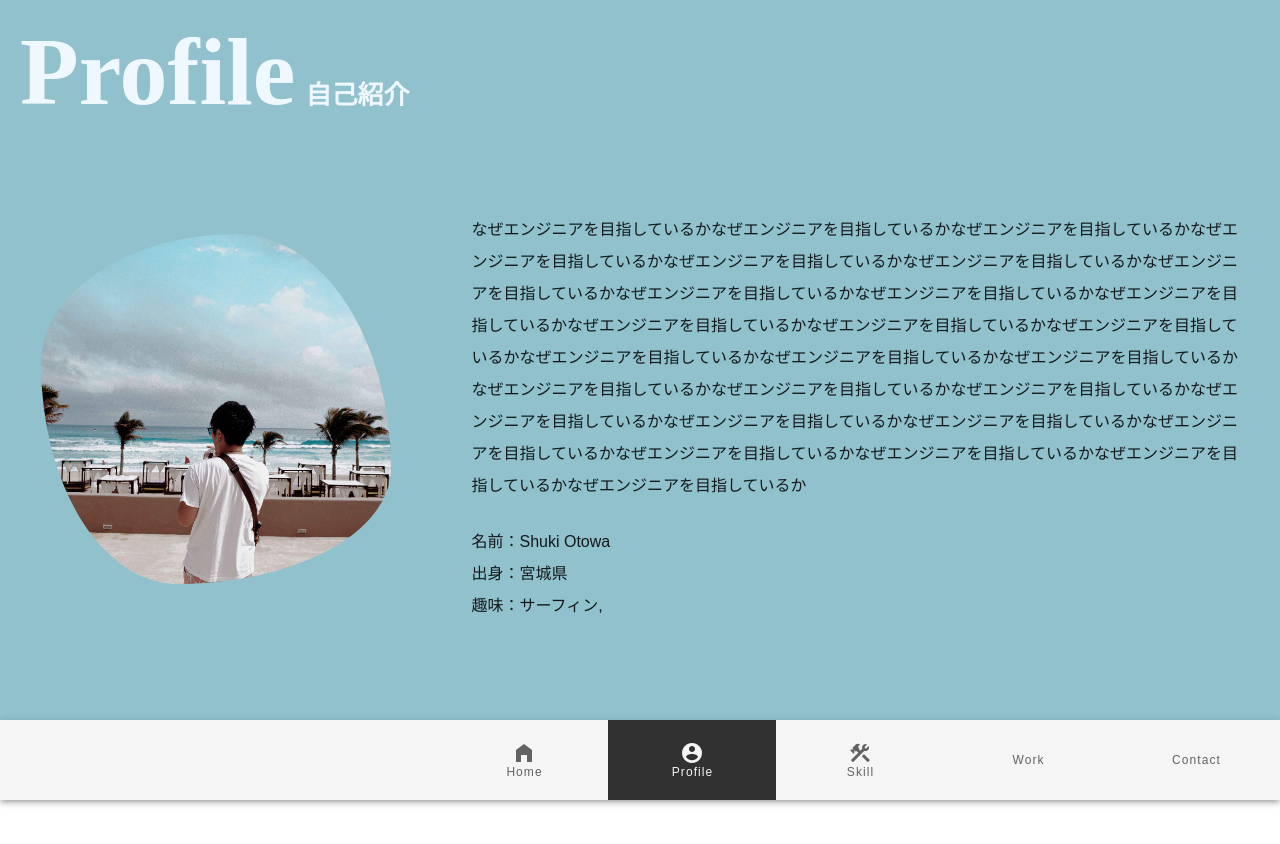
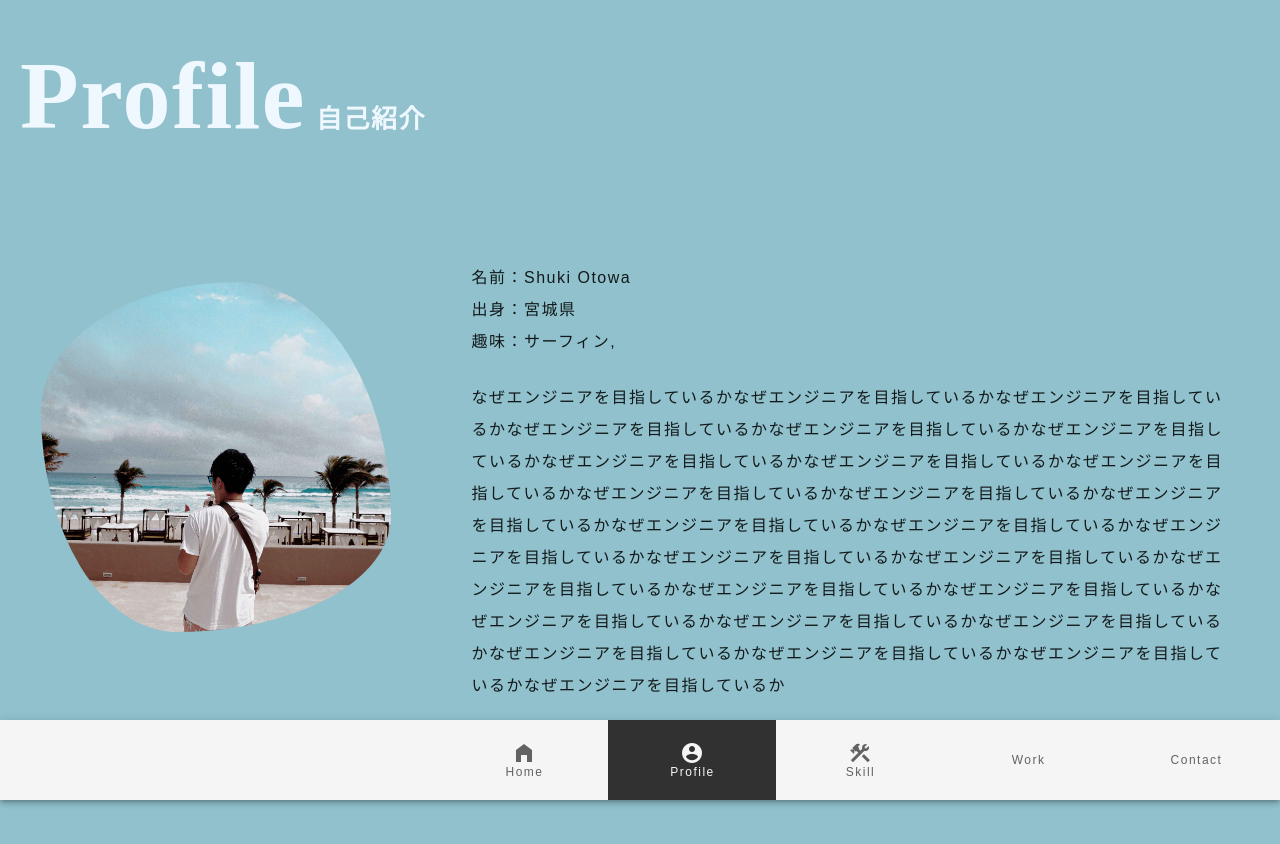
Before and after one commit to Shuki-Otowa/my-portofolio, a Vue app: page /profile in a window 1280 px wide. Shown: the top 844 px of the page. Before the commit the page ends 800 px from the top, so only its background shows below. Built offline with nearby package versions, Linux system fonts and the light colour scheme; what vue-typer would draw is missing.

Commit message:
ページ遷移アニメーションの修正

```diff
--- a/src/App.vue
+++ b/src/App.vue
@@ -1,22 +1,20 @@
 <template>
   <div id="app">
     <v-app>
-      <div class="app-content">
       <div v-show="loading" class="loader" key="loader">
         <semipolar-spinner
           :animation-duration="2000"
-            :size="65"
-            color="#ff1d5e"
+          :size="100"
+          color="#ccc"
+          class="loader"
         />
       </div>
-        <div v-show="!loading" key="notloader">
+      <div v-show="!loading">
         <transition>
           <router-view></router-view>
         </transition>
       </div>
-
-        <BottomNav></BottomNav>
-      </div>
+      <BottomNav v-show="!loading"></BottomNav>
     </v-app>
   </div>
 </template>
@@ -27,14 +25,20 @@ import { SemipolarSpinner } from "epic-spinners";
 
 export default {
   name: "app",
+  data() {
+    return {
+      loading: true,
+    };
+  },
+  mounted() {
+    setTimeout(() => {
+      this.loading = false;
+    }, 1000);
+  },
   components: {
     BottomNav,
     SemipolarSpinner,
   },
-
-  data: () => ({
-    loading: false,
-  }),
 };
 </script>
 
@@ -42,13 +46,15 @@ export default {
 * {
   margin: 0;
   padding: 0;
-  font-family: "TsukuARdGothic-Regular", "ヒラギノ角ゴシック", "Hiragino Sans",
-    "ヒラギノ丸ゴ ProN", "Hiragino Maru Gothic ProN", "Osaka", YuGothic,
-    "Yu Gothic", "Yu Gothic UI", "メイリオ", Meiryo, sans-serif;
+  line-height: 2em;
+  letter-spacing: 1.5px;
+  font-family: "TsukuARdGothic-Regular", "ヒラギノ丸ゴ ProN",
+    "ヒラギノ角ゴシック", "Hiragino Sans", "Hiragino Maru Gothic ProN", "Osaka",
+    YuGothic, "Yu Gothic", "Yu Gothic UI", "メイリオ", Meiryo, sans-serif;
 }
 
 h2 {
-  font-family: "Skia-Regular_Black", "TsukuARdGothic-Regular";
+  font-family: "Skia-Regular_Black";
   color: aliceblue;
   font-size: 6rem;
   margin-left: 20px;
@@ -62,6 +68,7 @@ h2 {
   width: 100vw;
   height: 100vh;
 }
+
 .v-enter {
   transform: translate(100vw, 0);
   opacity: 0;
@@ -70,7 +77,7 @@ h2 {
   opacity: 1;
 }
 .v-enter-active {
-  transition: all 0.6s 0.6s ease;
+  transition: all 0.5s 0.5s ease;
 }
 .v-leave {
   transform: translate(0, 0);
@@ -81,7 +88,7 @@ h2 {
   opacity: 0;
 }
 .v-leave-active {
-  transition: all 0.6s 0s ease;
+  transition: all 0.5s 0s ease;
 }
 
 @media screen and (max-width: 600px) {
@@ -95,4 +102,13 @@ h2 {
     font-size: 16px;
   }
 }
+
+.loader {
+  background-color: #f5f5f5;
+  display: flex;
+  align-items: center;
+  justify-content: center;
+  width: 100%;
+  height: 100%;
+}
 </style>
--- a/src/components/Profile.vue
+++ b/src/components/Profile.vue
@@ -6,16 +6,30 @@
         <img src="../assets/me.jpeg" alt="" class="me" />
       </div>
       <div class="profile-text">
+        <div class="name">名前：Shuki Otowa</div>
+        <div class="from">出身：宮城県</div>
+        <div class="hobby">趣味：サーフィン,</div>
         <div class="why">
           なぜエンジニアを目指しているかなぜエンジニアを目指しているかなぜエンジニアを目指しているかなぜエンジニアを目指しているかなぜエンジニアを目指しているかなぜエンジニアを目指しているかなぜエンジニアを目指しているかなぜエンジニアを目指しているかなぜエンジニアを目指しているかなぜエンジニアを目指しているかなぜエンジニアを目指しているかなぜエンジニアを目指しているかなぜエンジニアを目指しているかなぜエンジニアを目指しているかなぜエンジニアを目指しているかなぜエンジニアを目指しているかなぜエンジニアを目指しているかなぜエンジニアを目指しているかなぜエンジニアを目指しているかなぜエンジニアを目指しているかなぜエンジニアを目指しているかなぜエンジニアを目指しているかなぜエンジニアを目指しているかなぜエンジニアを目指しているかなぜエンジニアを目指しているかなぜエンジニアを目指しているかなぜエンジニアを目指しているか
         </div>
-        <div class="name">名前：Shuki Otowa</div>
-        <div class="from">出身：宮城県</div>
-        <div class="hobby">趣味：サーフィン,</div>
       </div>
     </div>
   </div>
 </template>
+
+<script>
+export default {
+  data() {
+    return {
+      profile: [
+        {
+          name:"Shuki Otowa"
+        }
+      ]
+    }
+  }
+}
+</script>
 
 <style scoped>
 #profile {
@@ -38,9 +52,8 @@
   width: 60%;
   margin: 0 auto;
   padding: 20px 0;
-  line-height: 2em;
 }
-.name {
+.why {
   margin-top: 24px;
 }
 .me {
```
Lines whose indentation alone changed are shown as unchanged.
